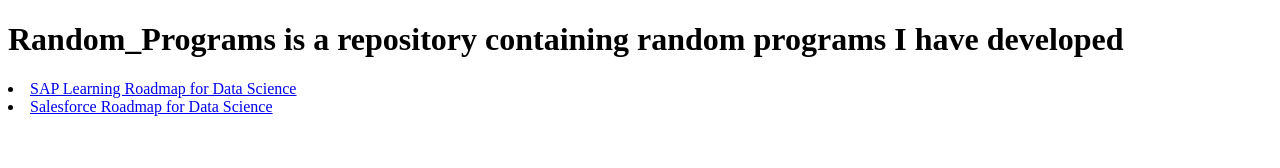
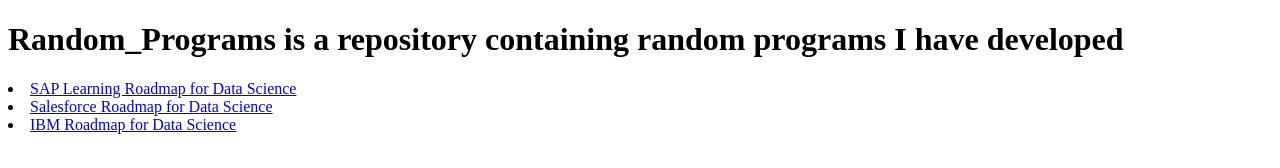
Before and after one commit to vis8298hal/Random_Programs, a plain HTML site: page index.html in a window 1280 px wide. Drawn offline with Linux system fonts and the light colour scheme.

Commit message:
Update index.html

```diff
--- a/index.html
+++ b/index.html
@@ -10,5 +10,8 @@
 <li>
   <a href="./Salesforce_DAS.html">Salesforce Roadmap for Data Science</a>
 </li>
+<li>
+  <a href="./ibm_data_science_checklist.html">IBM Roadmap for Data Science</a>
+</li>
 </body>
 </html>
```
